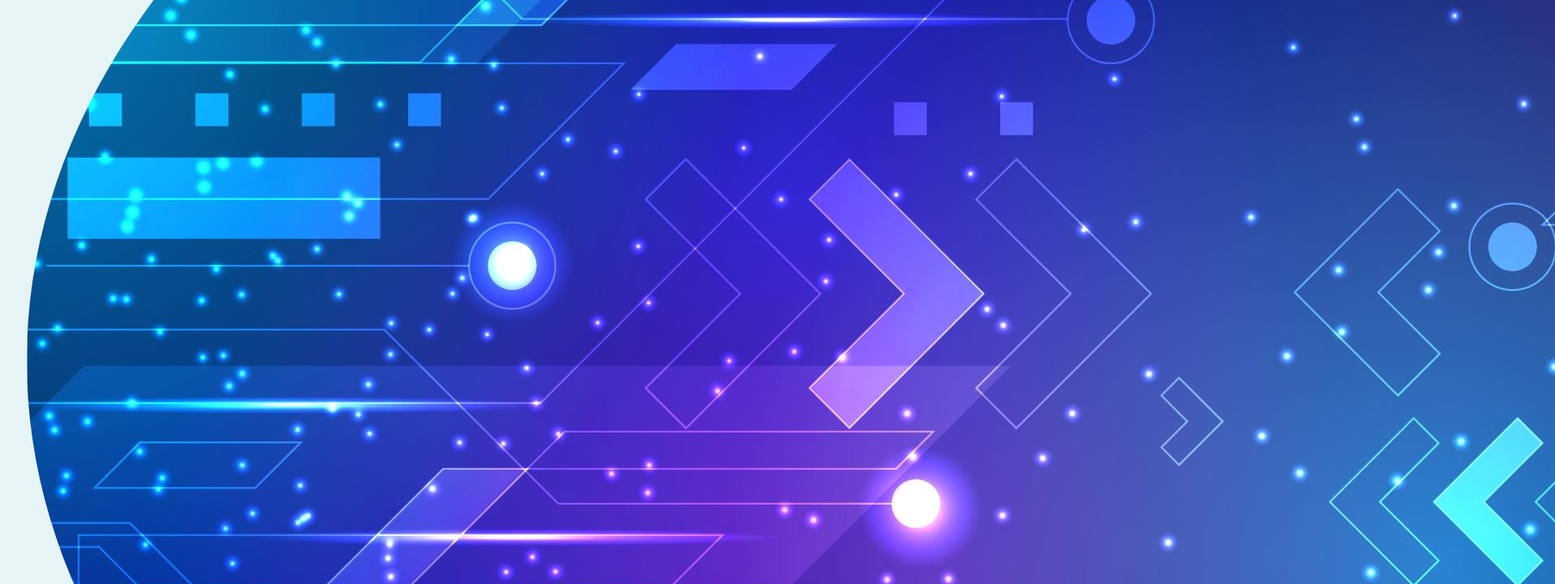
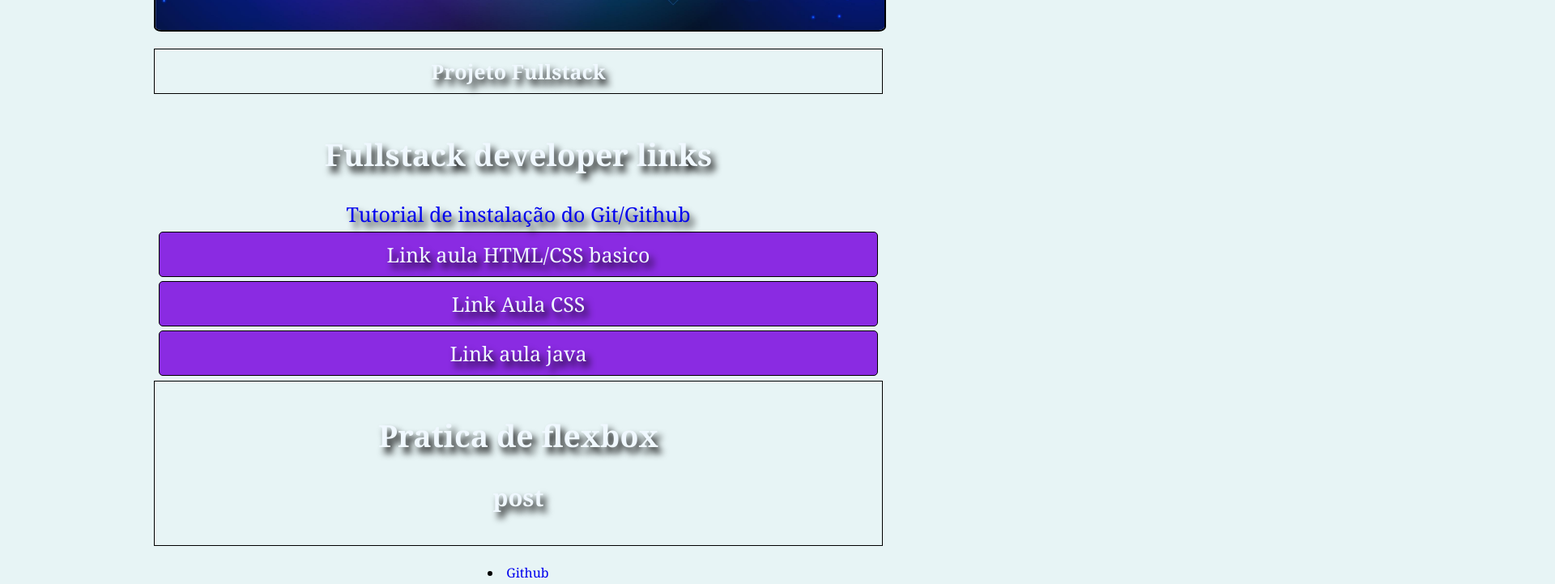
Before and after one commit to HudsonFurtado/Estudos, a plain HTML site: page index.html in a window 1280 px wide. Shown: the part 580-1301 px from the top of the page at 81% size, 1920 px wide, since content can reach past the window. Drawn offline with Linux system fonts and the light colour scheme.

Commit message:
update versão 0.1

```diff
--- a/index.html
+++ b/index.html
@@ -6,7 +6,23 @@
     <meta http-equiv="X-UA-Compatible" content="IE=edge">
     <meta name="viewport" content="width=device-width, initial-scale=1.0">
     <title>Tutorial de instalação do Git/Github</title>
+    <style>
+        .flex {
+            max-width: 900px;
+            border: 2px black;
+            padding: 1px;
+
+        }
+
+        .item{
+            background-color: blueviolet;
+            margin: 5px;
+        }
+    </style>
+
+
 </head>
+
 
 <body>
  <header>
@@ -14,12 +30,19 @@
 
     <h1>Projeto Fullstack</h1>
  </header>
- <div>
+ <div class="flex">
     <h2> Fullstack developer links</h2>
     <a href="https://web.dio.me/course/introducao-ao-git-e-ao-github/learning/7410b862-1989-421a-a48d-500db5857f53?back=/track/spread-fullstack-developer&tab=undefined&moduleId=undefined" target="_blank">
         Tutorial de instalação do Git/Github </a>
+    <div class="item">Link aula HTML/CSS basico</div>
+    <div class="item">Link Aula CSS</div>
+    <div class="item">Link aula java</div>
  </div>
  <article>
+
+    <h2>Pratica de flexbox</h2>
+
+
     <h3> post </h3>
  </article>
     <footer>
--- a/style.css
+++ b/style.css
@@ -2,20 +2,23 @@
 
 
 body { background: rgb(231, 244, 245);
-
+margin: auto;
+max-width: 900px;
+text-align: center;
 }
 img{
-    border: 2px blacks solid;
-border-radius: 50%;
+    border: 2px black solid;
+border-radius: 1%;
+margin-top: 15px;
+width: 100%;
 }
-header {
+h1 {
     font-family: Georgia, 'Times New Roman', Times, serif;
    padding: 10px;
    color: aliceblue;
-   !!!border: 1px solid rgb(0, 0, 0);
-   margin: 15px;
+   border: 1px solid rgb(0, 0, 0);
     font-size: 25px;
-    text-align: center;
+
     text-shadow: black 5px 7px 9px;
 
 }
@@ -24,9 +27,9 @@ div {
     padding: 10px;
     color: aliceblue;
     border: 1px solid rgb(0, 0, 0);
-    margin: 15px;
+
      font-size: 25px;
-     text-align: center;
+
      text-shadow: black 5px 7px 9px;
      border-radius: 5px;
 }
@@ -41,9 +44,7 @@ article{
     padding: 10px;
     color: aliceblue;
     border: 1px solid rgb(0, 0, 0);
-    margin: 15px;
      font-size: 25px;
-     text-align: center;
      text-shadow: black 5px 7px 9px;
 }
 
```
